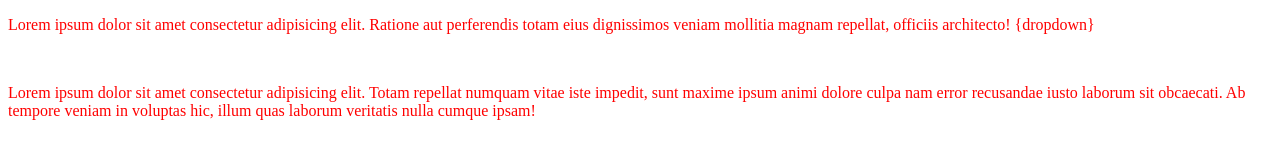
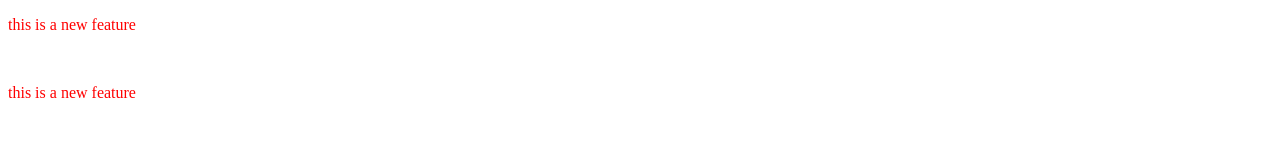
Before and after one commit to manvendrasoni1234/localRepo, a plain HTML site: page index.html in a window 1280 px wide. Drawn offline with Linux system fonts and the light colour scheme.

Commit message:
firx para

```diff
--- a/index.html
+++ b/index.html
@@ -7,8 +7,8 @@
     <link rel="stylesheet" href="style.css">
 </head>
 <body>
-    <p>Lorem ipsum dolor sit amet consectetur adipisicing elit. Ratione aut perferendis totam eius dignissimos veniam mollitia magnam repellat, officiis architecto! {dropdown}</p>
+    <p>this is a new feature </p>
     <br>
-    <p>Lorem ipsum dolor sit amet consectetur adipisicing elit. Totam repellat numquam vitae iste impedit, sunt maxime ipsum animi dolore culpa nam error recusandae iusto laborum sit obcaecati. Ab tempore veniam in voluptas hic, illum quas laborum veritatis nulla cumque ipsam!</p>
+    <p>this is a new feature</p>
 </body>
 </html>
```
